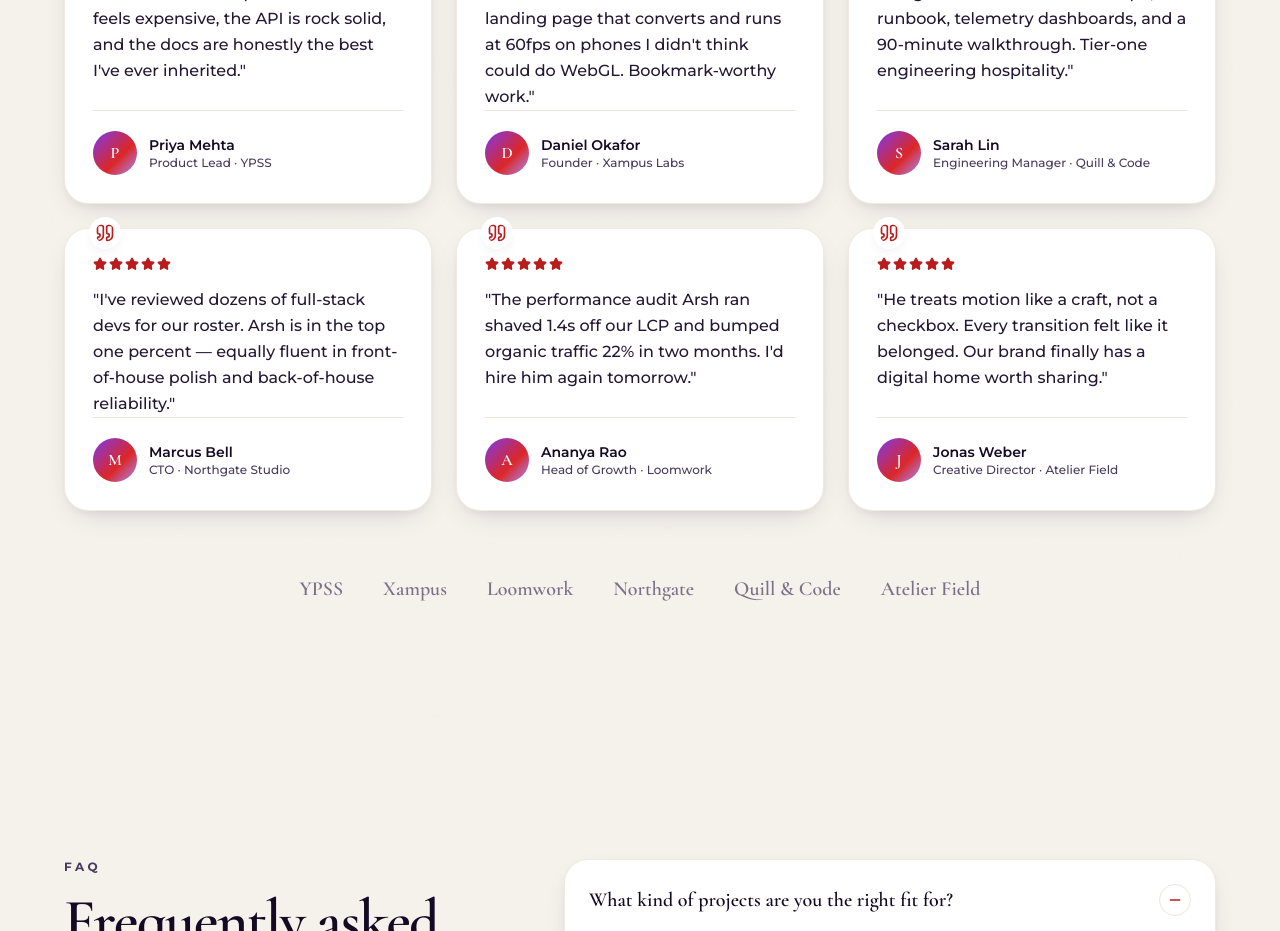
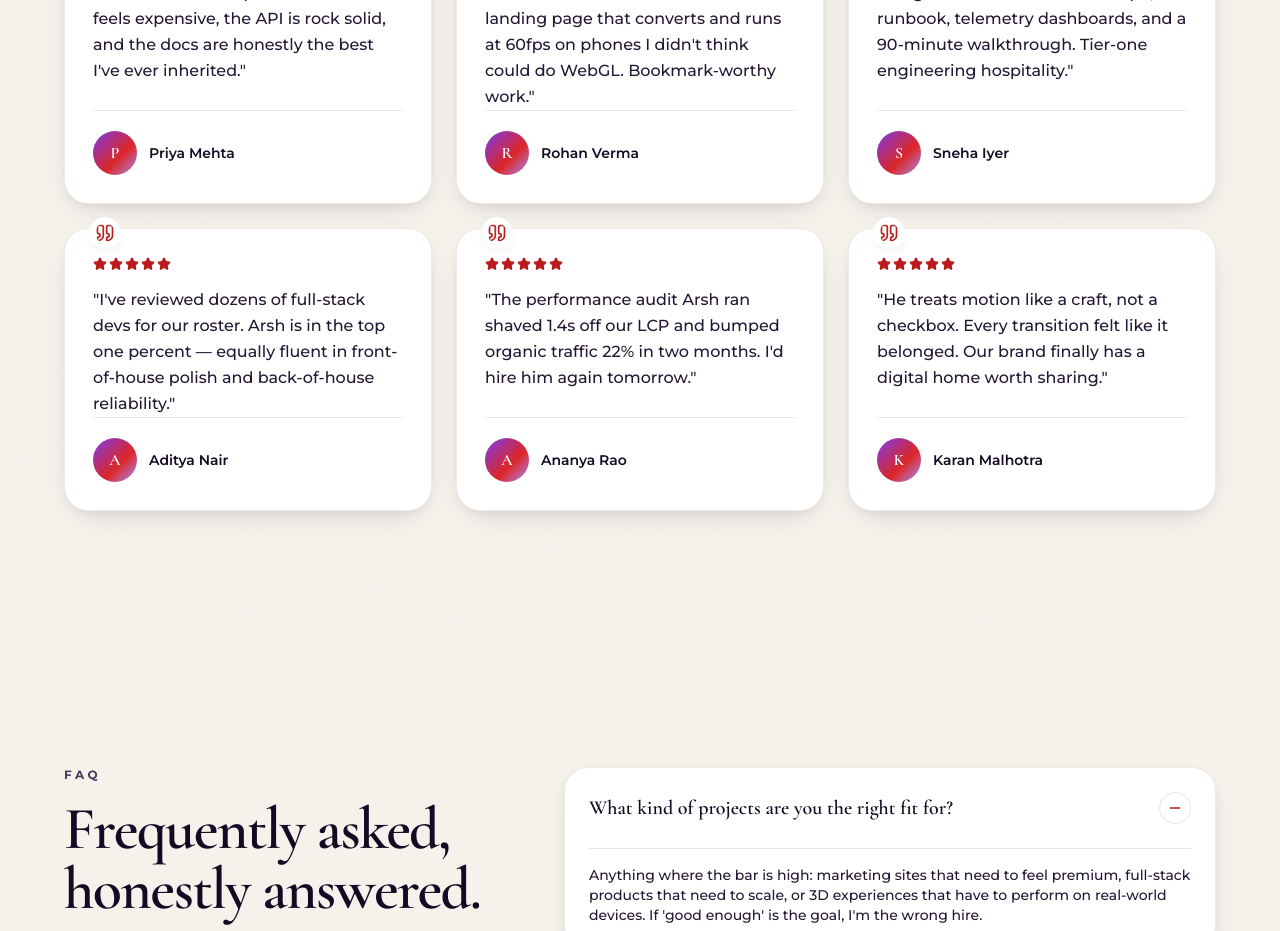
Before and after one commit to ArshPunisher/Portfolio-Arsh, a Next.js app: page /booking in a window 1280 px wide. Shown: the part 2100-3031 px from the top of the page. Built offline with nearby package versions, Linux system fonts and the light colour scheme.

Commit message:
content: use Indian reviewer names and drop roles, companies, and logo strip

```diff
--- a/data/seo.json
+++ b/data/seo.json
@@ -48,7 +48,7 @@
     },
     "journey": {
       "title": "Journey | Career, Education, and Milestones",
-      "description": "The career timeline of Arsh Ramgarhia: full-stack roles, internships, education, and the projects that shaped a senior-quality engineer."
+      "description": "The career timeline of Arsh Ramgarhia: full-stack roles, education, and the production systems that shaped a senior-quality engineer."
     },
     "testimonials": {
       "title": "Testimonials | What Clients Say About Arsh Ramgarhia",
--- a/data/testimonials.json
+++ b/data/testimonials.json
@@ -7,63 +7,43 @@
       "id": "t1",
       "quote": "Arsh delivered our admin platform in half the time we'd planned for. The UI feels expensive, the API is rock solid, and the docs are honestly the best I've ever inherited.",
       "name": "Priya Mehta",
-      "role": "Product Lead",
-      "company": "YPSS",
       "rating": 5,
       "avatar": "P"
     },
     {
       "id": "t2",
       "quote": "We came in with a moodboard and a deadline. Arsh translated it into a 3D landing page that converts and runs at 60fps on phones I didn't think could do WebGL. Bookmark-worthy work.",
-      "name": "Daniel Okafor",
-      "role": "Founder",
-      "company": "Xampus Labs",
+      "name": "Rohan Verma",
       "rating": 5,
-      "avatar": "D"
+      "avatar": "R"
     },
     {
       "id": "t3",
       "quote": "Most contractors hand you a repo and ghost. Arsh handed us a repo, a runbook, telemetry dashboards, and a 90-minute walkthrough. Tier-one engineering hospitality.",
-      "name": "Sarah Lin",
-      "role": "Engineering Manager",
-      "company": "Quill & Code",
+      "name": "Sneha Iyer",
       "rating": 5,
       "avatar": "S"
     },
     {
       "id": "t4",
       "quote": "I've reviewed dozens of full-stack devs for our roster. Arsh is in the top one percent — equally fluent in front-of-house polish and back-of-house reliability.",
-      "name": "Marcus Bell",
-      "role": "CTO",
-      "company": "Northgate Studio",
+      "name": "Aditya Nair",
       "rating": 5,
-      "avatar": "M"
+      "avatar": "A"
     },
     {
       "id": "t5",
       "quote": "The performance audit Arsh ran shaved 1.4s off our LCP and bumped organic traffic 22% in two months. I'd hire him again tomorrow.",
       "name": "Ananya Rao",
-      "role": "Head of Growth",
-      "company": "Loomwork",
       "rating": 5,
       "avatar": "A"
     },
     {
       "id": "t6",
       "quote": "He treats motion like a craft, not a checkbox. Every transition felt like it belonged. Our brand finally has a digital home worth sharing.",
-      "name": "Jonas Weber",
-      "role": "Creative Director",
-      "company": "Atelier Field",
+      "name": "Karan Malhotra",
       "rating": 5,
-      "avatar": "J"
+      "avatar": "K"
     }
-  ],
-  "logos": [
-    "YPSS",
-    "Xampus",
-    "Loomwork",
-    "Northgate",
-    "Quill & Code",
-    "Atelier Field"
   ]
 }
--- a/src/components/sections/TestimonialsSection.jsx
+++ b/src/components/sections/TestimonialsSection.jsx
@@ -52,12 +52,7 @@ export default function TestimonialsSection() {
                     >
                       {t.avatar}
                     </span>
-                    <div>
-                      <p className="text-sm font-semibold text-ink">{t.name}</p>
-                      <p className="text-xs text-ink-muted">
-                        {t.role} · {t.company}
-                      </p>
-                    </div>
+                    <p className="text-sm font-semibold text-ink">{t.name}</p>
                   </div>
                 </div>
               </FloatingCard>
@@ -65,16 +60,6 @@ export default function TestimonialsSection() {
           ))}
         </div>
 
-        <div className="mt-16 flex flex-wrap items-center justify-center gap-x-10 gap-y-4">
-          {testimonials.logos.map((l) => (
-            <span
-              key={l}
-              className="font-display font-semibold text-xl text-ink-muted opacity-70 transition-opacity hover:opacity-100"
-            >
-              {l}
-            </span>
-          ))}
-        </div>
       </div>
     </section>
   );
```
